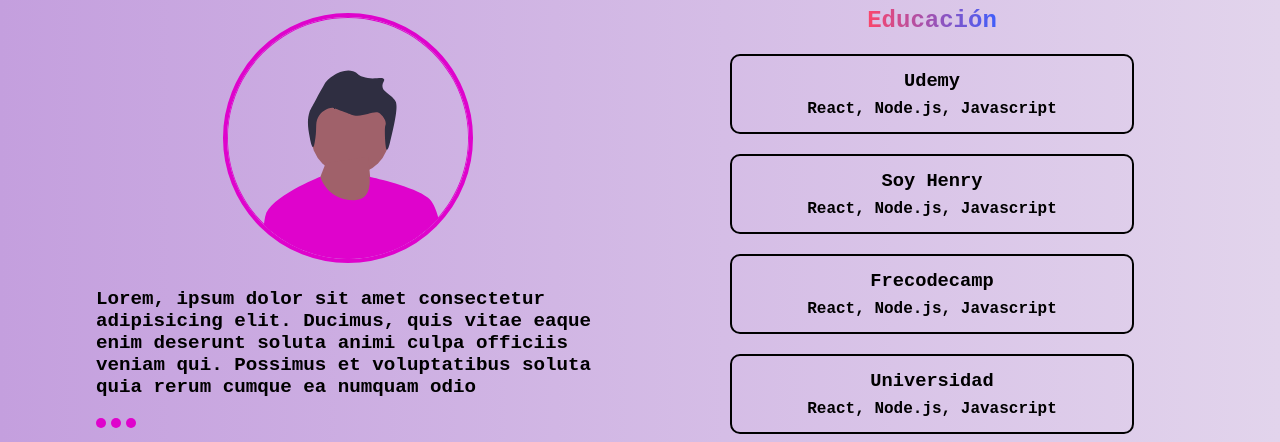
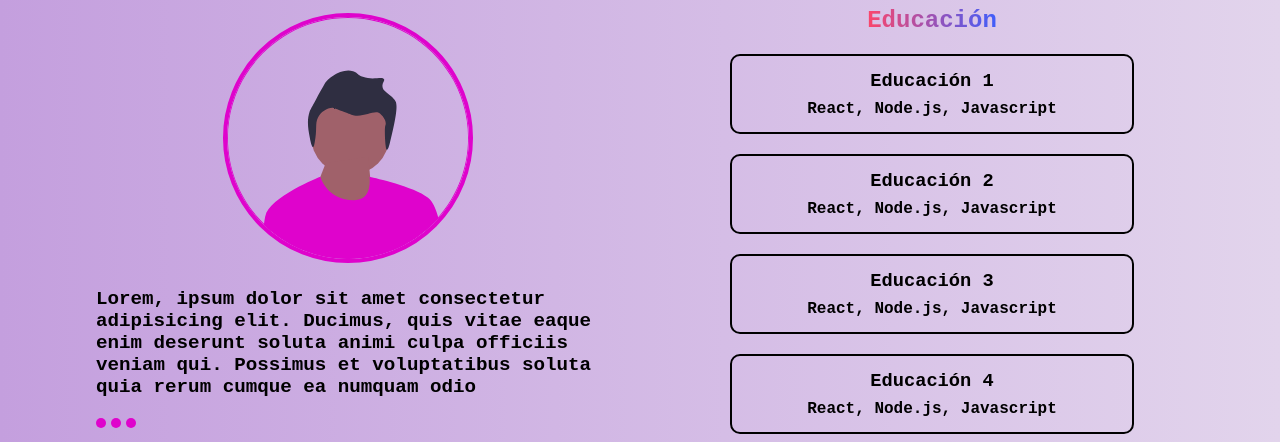
Before and after one commit to MINOTAURO18/Portafolio-Plantilla-React, a React (Vite) app: page /Portafolio-Plantilla-React/sobremi in a window 1280 px wide. Shown: the part 180-622 px from the top of the page. Built offline with nearby package versions, Linux system fonts and the light colour scheme.

Commit message:
terminado

```diff
--- a/src/SobreMi/SobreMi.jsx
+++ b/src/SobreMi/SobreMi.jsx
@@ -23,22 +23,22 @@ const SobreMi = () => {
                 <h2>Educación</h2>
 
                 <div>
-                    <h3>Udemy</h3>
+                    <h3>Educación 1</h3>
                     <h4>React, Node.js, Javascript</h4>
                 </div>
 
                 <div>
-                <h3>Soy Henry</h3>
+                <h3>Educación 2</h3>
                     <h4>React, Node.js, Javascript</h4>
                 </div>
 
                 <div>
-                <h3>Frecodecamp</h3>
+                <h3>Educación 3</h3>
                     <h4>React, Node.js, Javascript</h4>
                 </div>
 
                 <div>
-                <h3>Universidad</h3>
+                <h3>Educación 4</h3>
                     <h4>React, Node.js, Javascript</h4>
                 </div>
 
```
